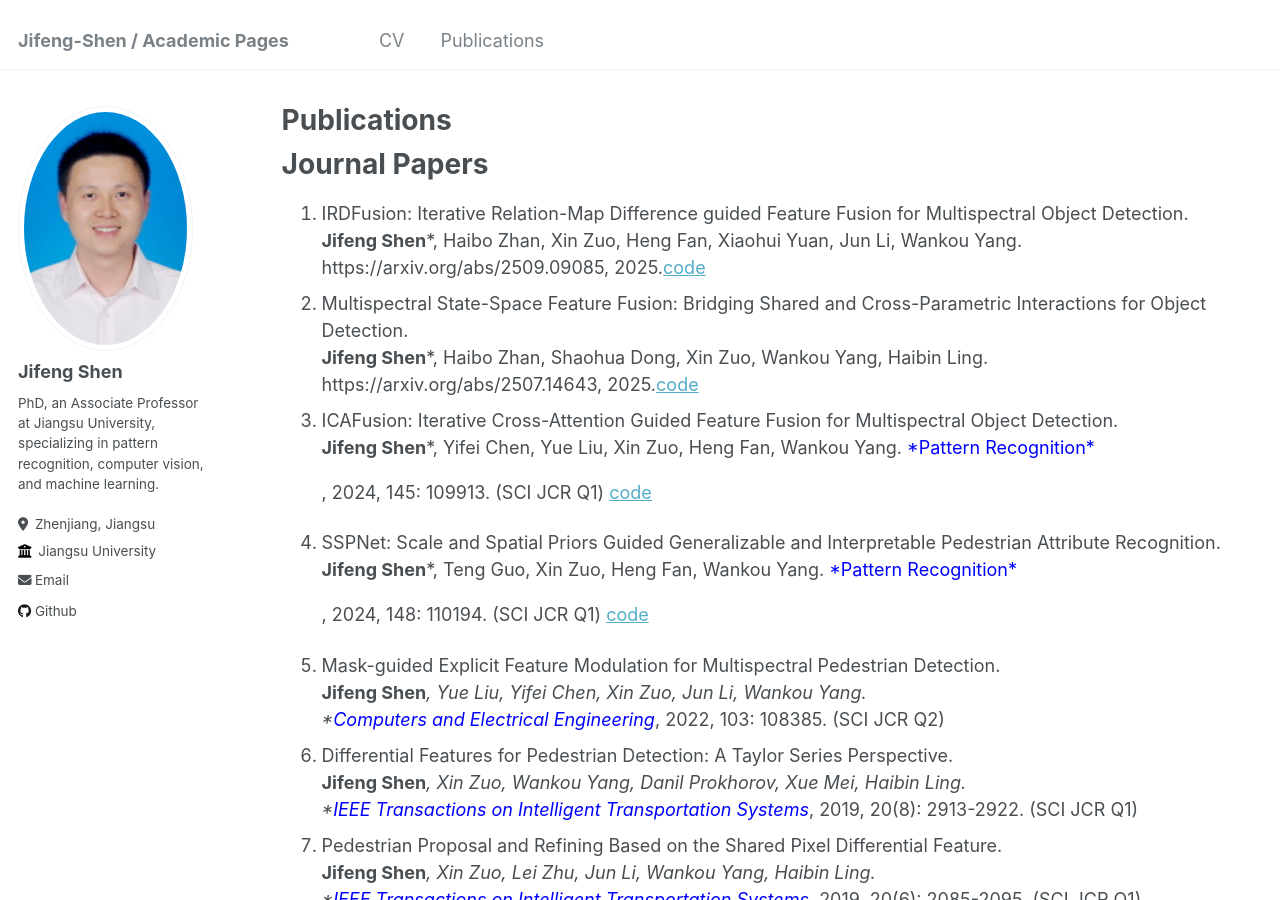
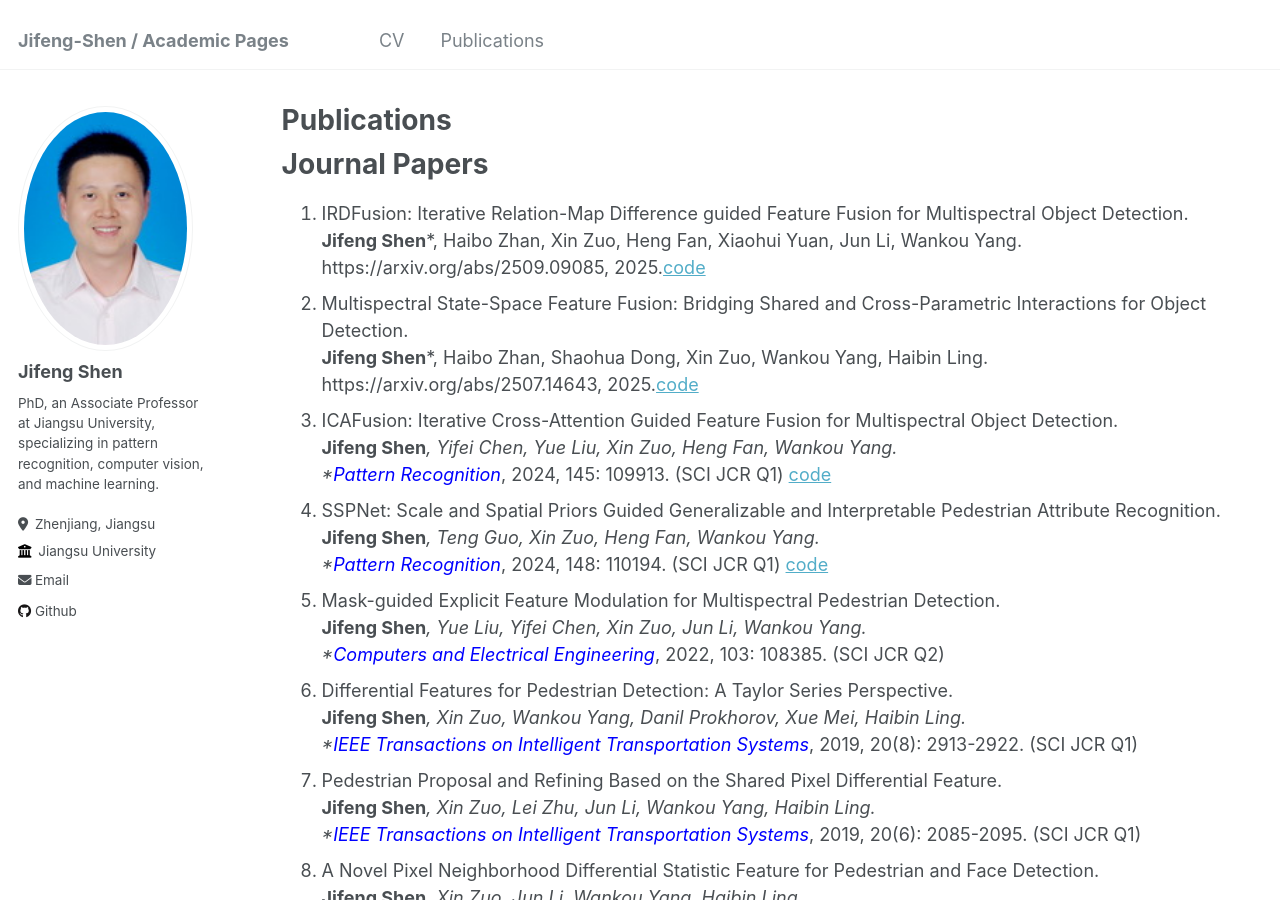
Before and after one commit to jifeng-shen/jifeng-shen.github.io, a Jekyll site: the page built from _pages/publications.md, in a window 1280 px wide and 900 px high. Built offline with Jekyll 4.4.1, drawn with Linux system fonts in a browser that asks for light colours.

Commit message:
Update publications.md

```diff
--- a/_pages/publications.md
+++ b/_pages/publications.md
@@ -15,10 +15,10 @@ author_profile: true
    https://arxiv.org/abs/2507.14643, 2025.[code](https://github.com/61s61min/MS2Fusion)
 4. ICAFusion: Iterative Cross-Attention Guided Feature Fusion for Multispectral Object Detection.
    **Jifeng Shen***, Yifei Chen, Yue Liu, Xin Zuo, Heng Fan, Wankou Yang.
-   <font color="blue">*Pattern Recognition*</font>, 2024, 145: 109913. (SCI JCR Q1) [code](https://github.com/chanchanchan97/ICAFusion)
+   *<font color="blue">Pattern Recognition</font>*, 2024, 145: 109913. (SCI JCR Q1) [code](https://github.com/chanchanchan97/ICAFusion)
 6. SSPNet: Scale and Spatial Priors Guided Generalizable and Interpretable Pedestrian Attribute Recognition.
    **Jifeng Shen***, Teng Guo, Xin Zuo, Heng Fan, Wankou Yang.
-   <font color="blue">*Pattern Recognition*</font>, 2024, 148: 110194. (SCI JCR Q1) [code](https://github.com/guotengg/SSPNet)
+   *<font color="blue">Pattern Recognition</font>*, 2024, 148: 110194. (SCI JCR Q1) [code](https://github.com/guotengg/SSPNet)
 7. Mask-guided Explicit Feature Modulation for Multispectral Pedestrian Detection.
    **Jifeng Shen***, Yue Liu, Yifei Chen, Xin Zuo, Jun Li, Wankou Yang.
    *<font color="blue">Computers and Electrical Engineering</font>*, 2022, 103: 108385. (SCI JCR Q2)
```
